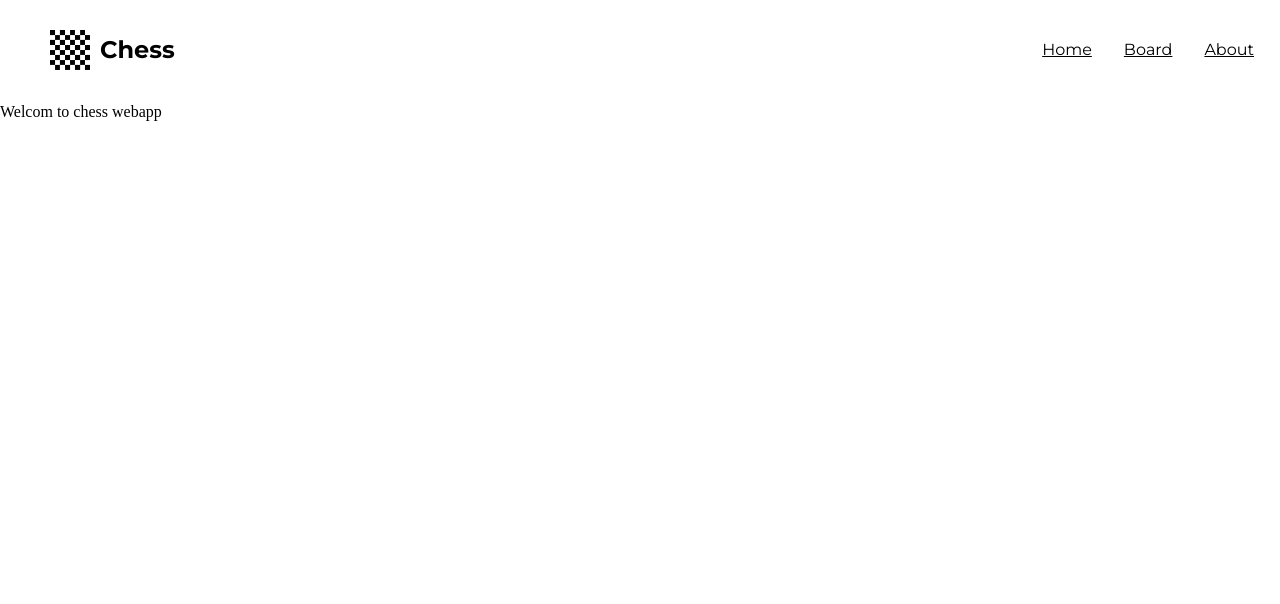
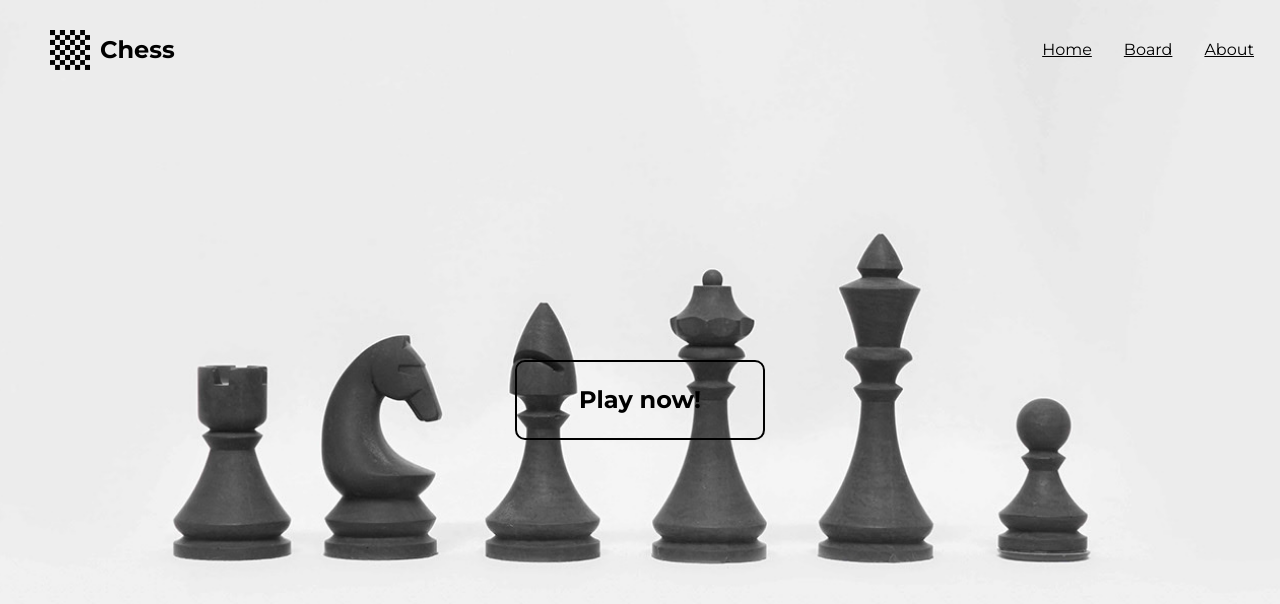
Before and after one commit to shasherazi/chess, a React (Vite) app: page / in a window 1280 px wide. Shown: the top 604 px of the page. Built offline with nearby package versions, Linux system fonts and the light colour scheme.

Commit message:
Stylized home page

```diff
--- a/src/App.css
+++ b/src/App.css
@@ -20,6 +20,9 @@ body {
 body {
   line-height: 1.5;
   -webkit-font-smoothing: antialiased;
+  background-image: url("./assets/images/chessBg.jpg");
+  background-size: cover;
+  background-position: center;
 }
 
 img,
--- a/src/components/Home.tsx
+++ b/src/components/Home.tsx
@@ -1,5 +1,11 @@
+import styles from '../styles/Home.module.css';
+
 export default function Home() {
   return (
-    <div>Welcom to chess webapp</div>
+    <div className={styles.home}>
+      <button className={styles.button} type="button">
+        Play now!
+      </button>
+    </div>
   );
 }
--- /dev/null
+++ b/src/styles/Home.module.css
@@ -0,0 +1,24 @@
+.home {
+  height: calc(100vh - 100px);
+  display: flex;
+  justify-content: center;
+  align-items: center;
+}
+
+.button {
+  margin-top: -100px;
+  height: 80px;
+  width: 250px;
+  background-color: transparent;
+  border-radius: 10px;
+  border: 2px solid #000;
+  font-size: 1.5rem;
+  font-family: "Montserrat", sans-serif;
+  font-weight: 700;
+  cursor: pointer;
+}
+
+.button:hover {
+  background-color: #000;
+  color: #fff;
+}
```
Also changed, not shown: src/assets/images/chessBg.jpg, src/assets/images/chessLogo.jpg.
